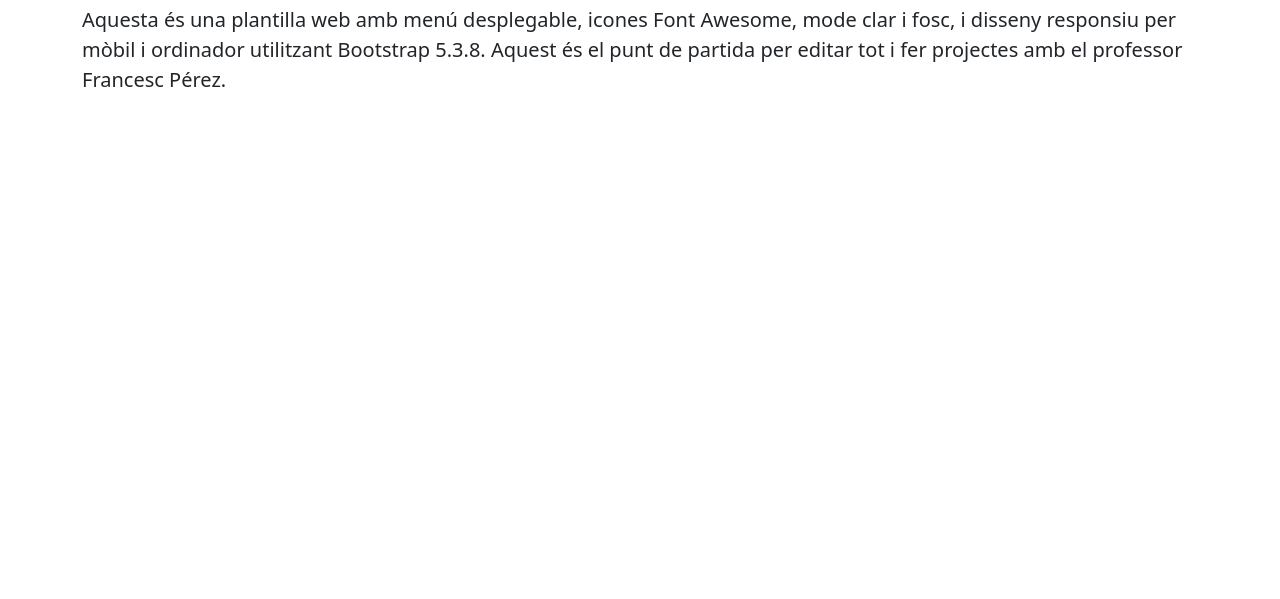
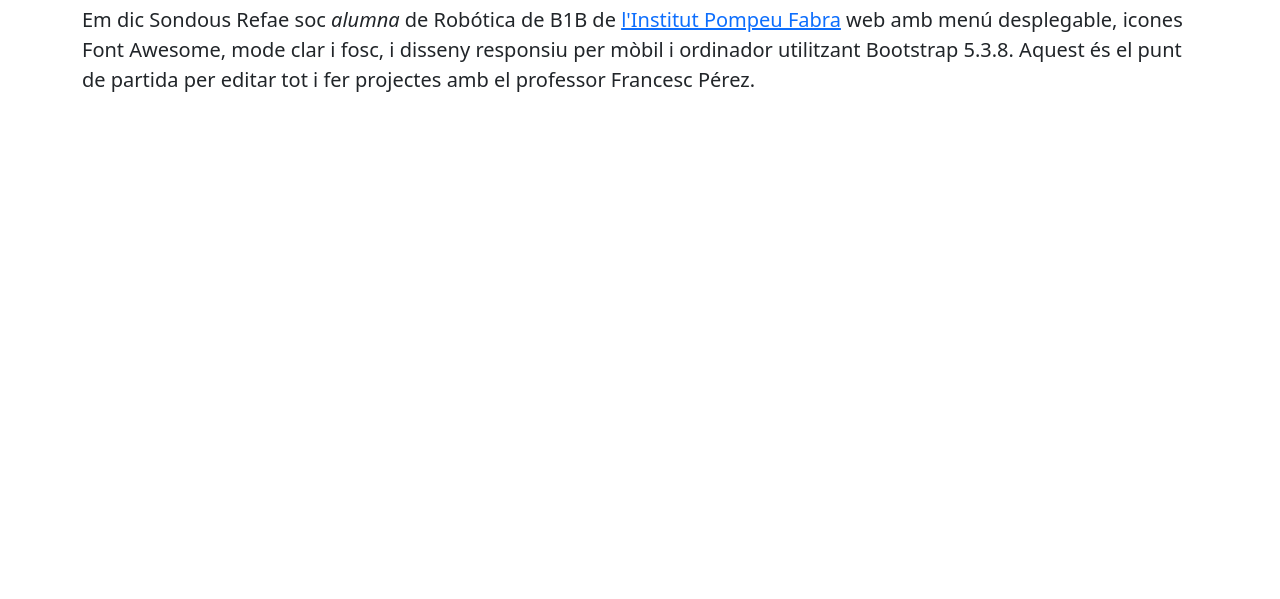
Before and after one commit to sundus44/sundus44.github.io, a plain HTML site: page index.html in a window 1280 px wide. Shown: the part 201-800 px from the top of the page. Drawn offline with nearby package versions, Linux system fonts and the light colour scheme.

Commit message:
Update index.html

```diff
--- a/index.html
+++ b/index.html
@@ -3,7 +3,7 @@
 <head>
   <meta charset="UTF-8">
   <meta name="viewport" content="width=device-width, initial-scale=1.0">
-  <title>Plantilla Web Pompeu</title>
+  <title>Plantilla Web de Sondous</title>
   <link href="https://cdn.jsdelivr.net/npm/bootstrap@5.3.8/dist/css/bootstrap.min.css" rel="stylesheet">
   <link href="https://cdnjs.cloudflare.com/ajax/libs/font-awesome/6.7.2/css/all.min.css" rel="stylesheet">
   <style>
@@ -108,7 +108,8 @@
   <!-- Contingut -->
   <main class="container py-5">
     <h1 class="display-5 fw-bold mb-4">Benvinguts als Projectes</h1>
-    <p class="lead">Aquesta és una plantilla web amb menú desplegable, icones Font Awesome, mode clar i fosc, i disseny responsiu per mòbil i ordinador utilitzant Bootstrap 5.3.8. Aquest és el punt de partida per editar tot i fer projectes amb el professor Francesc Pérez.</p>
+    <p class="lead">Em dic Sondous Refae soc <i>alumna</i> de <B>Robótica</B>
+    de B1B de <a href="https://agora.xtec.cat/ies-pompeu-fabra-martorell/">l'Institut Pompeu Fabra</a> web amb menú desplegable, icones Font Awesome, mode clar i fosc, i disseny responsiu per mòbil i ordinador utilitzant Bootstrap 5.3.8. Aquest és el punt de partida per editar tot i fer projectes amb el professor Francesc Pérez.</p>
   </main>
 
   <script src="https://cdn.jsdelivr.net/npm/bootstrap@5.3.8/dist/js/bootstrap.bundle.min.js"></script>
```
